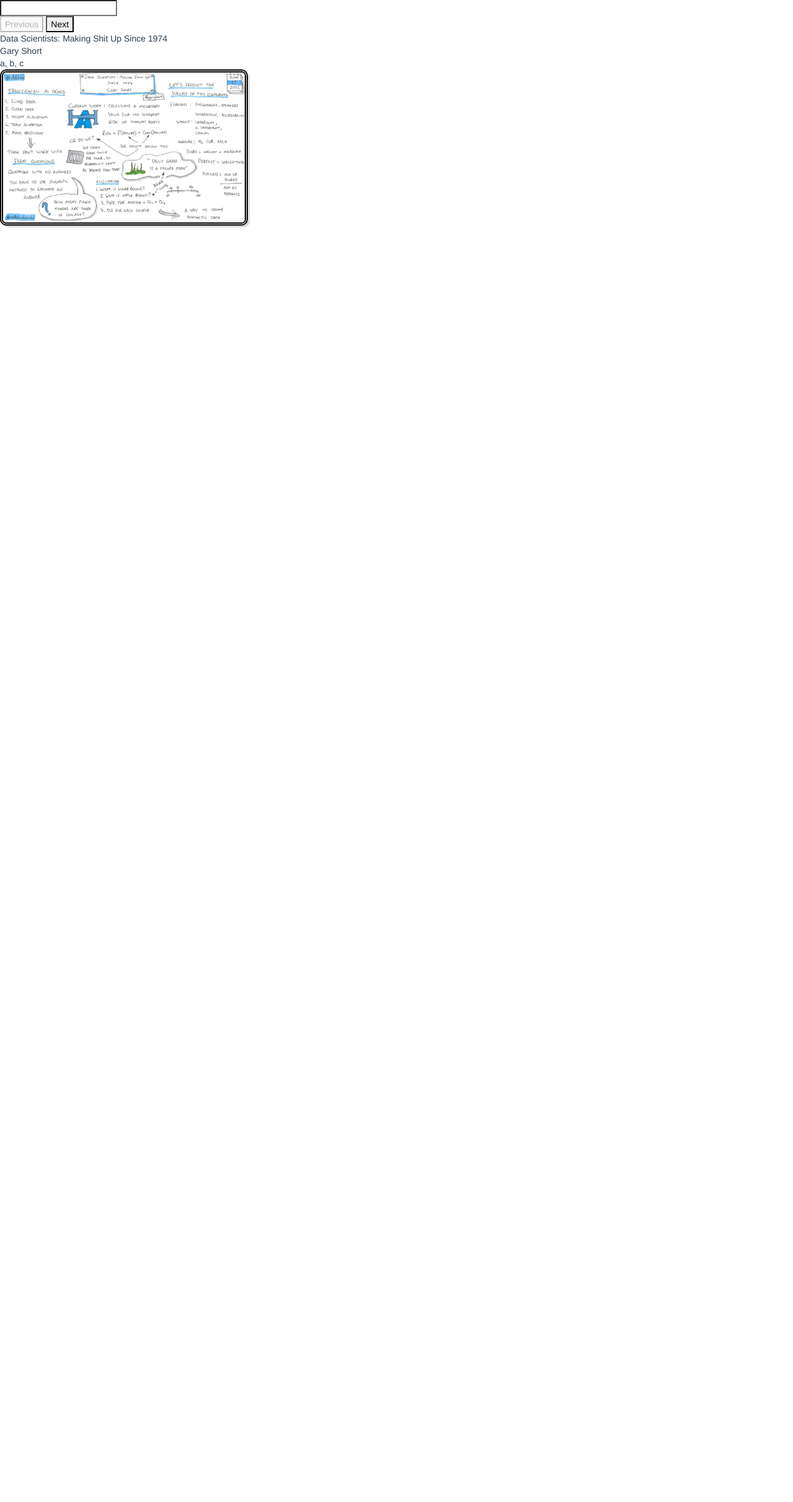
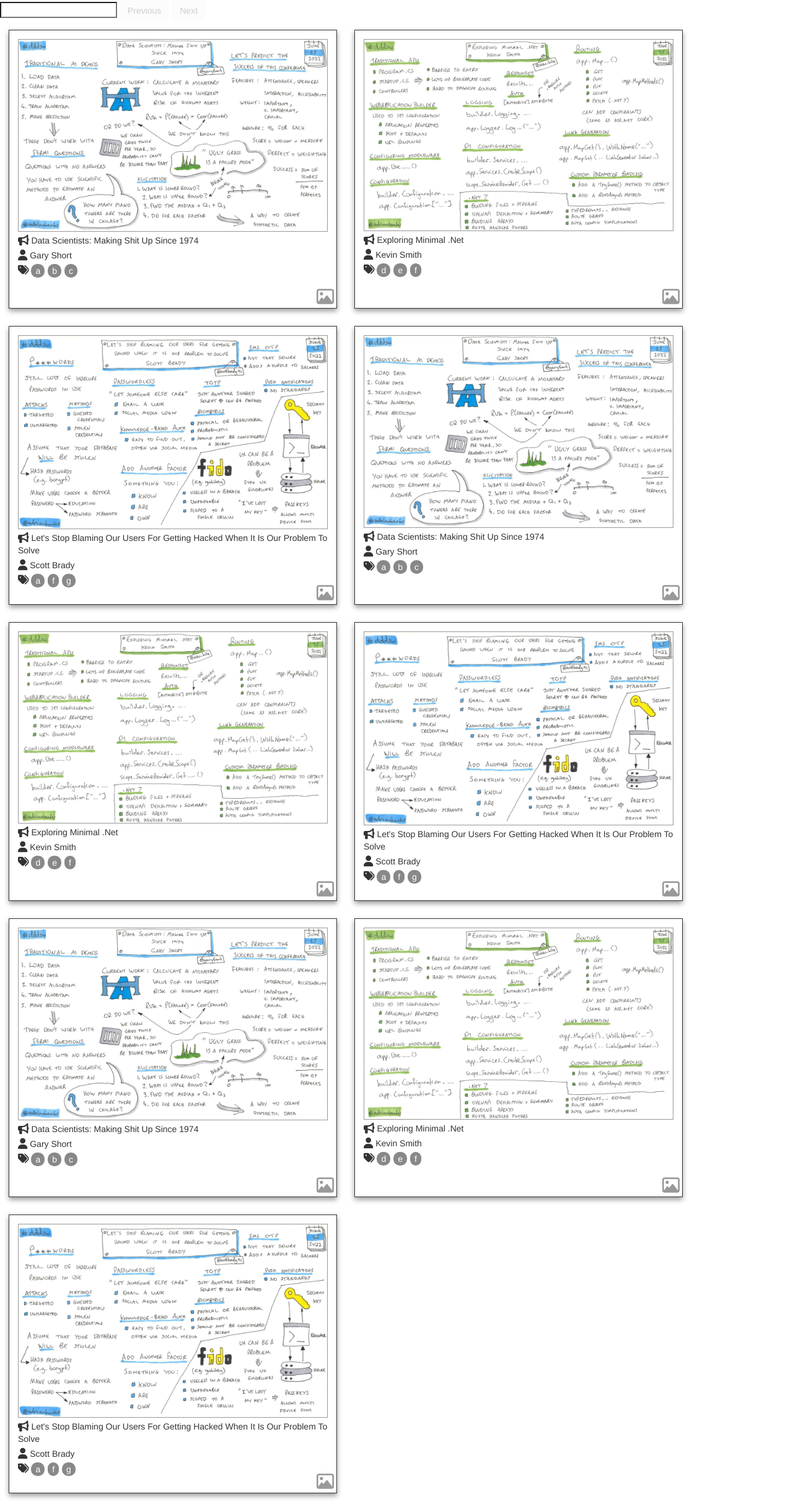
Before and after one commit to adrianbanks/adrianbanks.github.io, a Jekyll site: the page sketchnotes/index.html, which Jekyll copies as it is, in a window 1280 px wide. Shown: the whole page at 62% size. Built offline with Jekyll 4.4.1, drawn with Linux system fonts in a browser that asks for light colours; nearby versions of some CDN libraries; library files that are not in the unit come from our copies; before the commit the page ends 900 px from its top, so only the background shows below that.

Commit message:
Style the list of sketchnotes

```diff
--- a/sketchnotes/index.html
+++ b/sketchnotes/index.html
@@ -2,21 +2,20 @@
     <head>
         <link href="../assets/resources/bootstrap/css/bootstrap.min.css" rel="stylesheet">
         <link href="../assets/resources/font-awesome/css/font-awesome.min.css" rel="stylesheet">
-        <link href="../assets/resources/syntax/syntax.css" rel="stylesheet">
-        <link href="../assets/css/style.css" rel="stylesheet">
+        <link href="./style.css" rel="stylesheet">
     </head>
 
     <body>
-        <input id="searchText" type="text" />
+        <div id="banner">
+            <input id="searchText" type="text" />
 
-        <div>
-            <button data-action="prev">Previous</button>
-            <button data-action="next">Next</button>
-        </div>
+                <button data-action="prev" class="btn dropdown-toggle">Previous</button>
+                <button data-action="next" class="btn dropdown-toggle">Next</button>
+            </div>
 
-        <div id="sketchnote-container"></div>
+        <div id="sketchnotes"></div>
 
-        <script src="./jquery-3.6.4.min.js"></script>
+        <script src="../assets/resources/jquery/jquery.min.js"></script>
         <script src="./jquery.loadTemplate.min.js"></script>
         <script src="./index.js"></script>
     </body>
--- a/sketchnotes/index.js
+++ b/sketchnotes/index.js
@@ -1,6 +1,6 @@
 $(document).ready(() => {
     var page = 1;
-    var resultsPerPage = 1;
+    var resultsPerPage = 18;
     var allData = [];
     var rootPath = '';
     var allSpeakers = [];
@@ -16,26 +16,27 @@ $(document).ready(() => {
     $("[data-action='prev']").click(() => displayPage(page - 1));
 
     $.addTemplateFormatter({
-        tags: value => value.join(", "),
+        tags2: value => value.join(", "),
+        tags: value => value.map(element => '<span class="tag">' + element + '</span>'),
         sketchnoteImage: value => rootPath + value + '#img-sketchnote'
     });
 
     function displayPage(pageNo) {
-        $("#sketchnote-container").loadTemplate("sketchnote.html", allData, { paged: true, pageNo: pageNo, elemPerPage: resultsPerPage });
+        $("#sketchnotes").loadTemplate("sketchnote.html", allData, { paged: true, pageNo: pageNo, elemPerPage: resultsPerPage });
 
-        page = pageNo;
-
-        if (page * resultsPerPage >= allData.length) {
+        if (pageNo * resultsPerPage >= allData.length) {
             $("[data-action='next']").attr('disabled', 'disabled');
         } else {
             $("[data-action='next']").removeAttr('disabled');
         }
 
-        if (page <= 1) {
+        if (pageNo <= 1) {
             $("[data-action='prev']").attr('disabled', 'disabled');
         } else {
             $("[data-action='prev']").removeAttr('disabled');
         }
+
+        page = pageNo;
     }
 
     fetch('./index.json')
--- a/sketchnotes/index.json
+++ b/sketchnotes/index.json
@@ -18,6 +18,41 @@
             "speaker": "Scott Brady",
             "filename": "2022/07/lets-stop-blaming-our-users-for-getting-hacked-when-it-is-our-problem-to-solve-scott-brady.jpg",
             "tags": ["a", "f", "g"]
+        },
+        {
+            "title": "Data Scientists: Making Shit Up Since 1974",
+            "speaker": "Gary Short",
+            "filename": "2022/07/data-scientists-making-shit-up-since-1974-gary-short.jpg",
+            "tags": ["a", "b", "c"]
+        },
+        {
+            "title": "Exploring Minimal .Net",
+            "speaker": "Kevin Smith",
+            "filename": "2022/07/exploring-minimal-dotnet-kevin-smith.jpg",
+            "tags": ["d", "e", "f"]
+        },
+        {
+            "title": "Let's Stop Blaming Our Users For Getting Hacked When It Is Our Problem To Solve",
+            "speaker": "Scott Brady",
+            "filename": "2022/07/lets-stop-blaming-our-users-for-getting-hacked-when-it-is-our-problem-to-solve-scott-brady.jpg",
+            "tags": ["a", "f", "g"]
+        },        {
+            "title": "Data Scientists: Making Shit Up Since 1974",
+            "speaker": "Gary Short",
+            "filename": "2022/07/data-scientists-making-shit-up-since-1974-gary-short.jpg",
+            "tags": ["a", "b", "c"]
+        },
+        {
+            "title": "Exploring Minimal .Net",
+            "speaker": "Kevin Smith",
+            "filename": "2022/07/exploring-minimal-dotnet-kevin-smith.jpg",
+            "tags": ["d", "e", "f"]
+        },
+        {
+            "title": "Let's Stop Blaming Our Users For Getting Hacked When It Is Our Problem To Solve",
+            "speaker": "Scott Brady",
+            "filename": "2022/07/lets-stop-blaming-our-users-for-getting-hacked-when-it-is-our-problem-to-solve-scott-brady.jpg",
+            "tags": ["a", "f", "g"]
         }
     ]
 }
--- a/sketchnotes/sketchnote.html
+++ b/sketchnotes/sketchnote.html
@@ -1,6 +1,24 @@
-<div>
-    <div data-content="title"></div>
-    <div data-content="speaker"></div>
-    <div data-content="tags" data-format="tags"></div>
-    <img width="400" data-src="filename" data-alt="title" data-format="sketchnoteImage" data-format-target="src"/>
+<div class="sketchnote flex-item">
+    <img width="500" data-src="filename" data-alt="title" data-format="sketchnoteImage" data-format-target="src"/>
+
+    <div class="metadata">
+        <div>
+            <i class="fa fa-lg fa-bullhorn"></i>
+            <span data-content="title"></span>
+        </div>
+
+        <div>
+            <i class="fa fa-lg fa-user"></i>
+            <span data-content="speaker"></span>
+        </div>
+
+        <div>
+            <i class="fa fa-lg fa-tags"></i>
+            <span data-content="tags" data-format="tags"></span>
+        </div>
+    </div>
+
+    <div class="link">
+        <a data-href="filename" data-format="sketchnoteImage" data-format-target="href"><i class="fa fa-2x fa-picture-o"></i></a>
+    </div>
 </div>
--- /dev/null
+++ b/sketchnotes/style.css
@@ -0,0 +1,56 @@
+#sketchnotes {
+    padding: 0;
+    margin: 0;
+    list-style: none;
+    -ms-box-orient: horizontal;
+    display: -webkit-box;
+    display: -moz-box;
+    display: -ms-flexbox;
+    display: -moz-flex;
+    display: -webkit-flex;
+    display: flex;
+    -webkit-flex-wrap: wrap;
+    flex-wrap: wrap;
+}
+
+.sketchnote {
+    position: relative;
+    margin: 1em;
+    padding: 1em;
+    border: 1px solid #333333;
+    box-shadow: rgba(0,0,0,.4) 0 4px 8px;
+    width: 530px;
+    height: 450px;
+}
+
+.sketchnote img {
+    border: 1px solid #999999;
+    margin-bottom: 4px;
+}
+
+.sketchnote .metadata div {
+    margin-bottom: 4px;
+}
+
+.sketchnote .link {
+    position: absolute;
+    bottom: 4;
+    right: 4;
+    color: black;
+}
+
+.sketchnote .link a {
+    color: #999999;
+}
+
+.tag {
+    background-color: #888888;
+    color: #fff;
+    border-radius: 10px;
+    margin-right: 5px;
+    padding: 3px 7px;
+    min-width: 10px;
+    text-align: center;
+    white-space: nowrap;
+    vertical-align: middle;
+}
```
